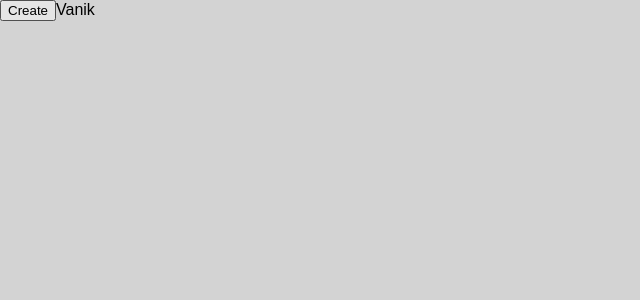
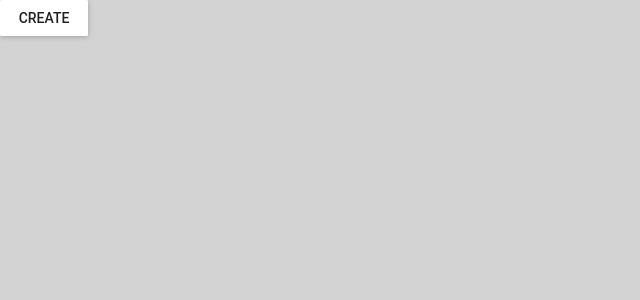
Before and after one commit to vanik08/react-postits, a React (Create React App) app: page / in a window 1280 px wide. Shown: the top 300 px of the page, without its empty margins (0-640 px from the left). Built offline with nearby package versions, Linux system fonts and the light colour scheme.

Commit message:
Moved state management to redux from local component with unique ID generator

```diff
--- a/package.json
+++ b/package.json
@@ -3,6 +3,8 @@
   "version": "0.1.0",
   "private": true,
   "dependencies": {
+    "lodash": "^4.17.5",
+    "material-ui": "^0.20.0",
     "prop-types": "^15.6.1",
     "react": "^16.2.0",
     "react-dom": "^16.2.0",
--- a/src/App.js
+++ b/src/App.js
@@ -1,5 +1,7 @@
 import React, { Component } from 'react';
 import { Provider } from 'react-redux';
+import MuiThemeProvider from 'material-ui/styles/MuiThemeProvider';
+
 import store from './store';
 import Board from './components/Board';
 
@@ -8,11 +10,13 @@ import './App.css';
 class App extends Component {
   render() {
     return (
-      <Provider store={store}>
-        <div className="App">
-          <Board height="100%" width="100%" />
-        </div>
-      </Provider>
+      <MuiThemeProvider>
+        <Provider store={store}>
+          <div className="App">
+            <Board height="100%" width="100%" />
+          </div>
+        </Provider>
+      </MuiThemeProvider>
     );
   }
 }
--- /dev/null
+++ b/src/actions/notes.js
@@ -0,0 +1,11 @@
+import * as actionTypes from '../constants/actionTypes';
+import { uniqueId } from 'lodash';
+
+export function addToStack(payload) {
+  return {
+    type: actionTypes.ADD_TO_STACK,
+    payload: {
+      id: uniqueId(),
+    },
+  };
+}
--- a/src/components/Board.js
+++ b/src/components/Board.js
@@ -1,6 +1,10 @@
 import React, { Component } from 'react';
+import { pick } from 'lodash';
 import PropTypes from 'prop-types';
+import { bindActionCreators } from 'redux';
 import { connect } from 'react-redux';
+import RaisedButton from 'material-ui/RaisedButton';
+import { addToStack } from '../actions/notes';
 
 import Postit from './Postit';
 
@@ -8,6 +12,12 @@ import './Board.css';
 
 class Board extends Component {
   static propTypes = {
+    stack: PropTypes.arrayOf(
+      PropTypes.shape({
+        id: PropTypes.string,
+      })
+    ).isRequired,
+    addToStack: PropTypes.func,
     width: PropTypes.oneOfType([PropTypes.number, PropTypes.string]),
     height: PropTypes.oneOfType([PropTypes.number, PropTypes.string]),
   };
@@ -17,37 +27,24 @@ class Board extends Component {
     height: '100%',
   };
 
-  state = {
-    postits: [],
-  };
-
-  onAdd = () => {
-    const { postits } = this.state;
-
-    // Create an ID by using the length of postits array
-    this.setState({
-      postits: [...postits, postits.length],
-    });
-  };
-
   render() {
-    const { width, height } = this.props;
+    const { width, height, stack, addToStack } = this.props;
 
     return (
       <div
         className="Board"
         style={{ width, height, backgroundColor: 'lightgray' }}
       >
-        <button onClick={this.onAdd}>Create</button>
-        {this.props.me}
-        {this.state.postits.map(id => <Postit key={id} id={id} />)}
+        <RaisedButton label="Create" onClick={addToStack} />
+        {stack.map(({ id }) => <Postit key={id} id={id} />)}
       </div>
     );
   }
 }
 
-const mapStateToProps = state => ({
-  me: state.notes.me,
-});
+const mapStateToProps = state => pick(state.notes, 'stack');
 
-export default connect(mapStateToProps, null)(Board);
+const mapDispatchToProps = dispatch =>
+  bindActionCreators({ addToStack }, dispatch);
+
+export default connect(mapStateToProps, mapDispatchToProps)(Board);
--- a/src/components/Postit.js
+++ b/src/components/Postit.js
@@ -3,7 +3,7 @@ import PropTypes from 'prop-types';
 
 class Postit extends Component {
   static propTypes = {
-    id: PropTypes.number.isRequired,
+    id: PropTypes.string.isRequired,
   };
 
   render() {
--- a/src/constants/actionTypes.js
+++ b/src/constants/actionTypes.js
@@ -0,0 +1 @@
+export const ADD_TO_STACK = 'ADD_TO_STACK';
--- a/src/reducers/notes.js
+++ b/src/reducers/notes.js
@@ -1,11 +1,16 @@
+import * as actionTypes from '../constants/actionTypes';
+
 const initialState = {
-  me: 'Vanik',
+  stack: [],
 };
 
 function notes(state = initialState, action) {
   switch (action.type) {
-    case 'ADD_TODO':
-      return state.concat([action.text]);
+    case actionTypes.ADD_TO_STACK:
+      return {
+        ...state,
+        stack: [...state.stack, action.payload],
+      };
     default:
       return state;
   }
```
Also changed, not shown: 1 other file (tests, documents, lock files or other folders).
